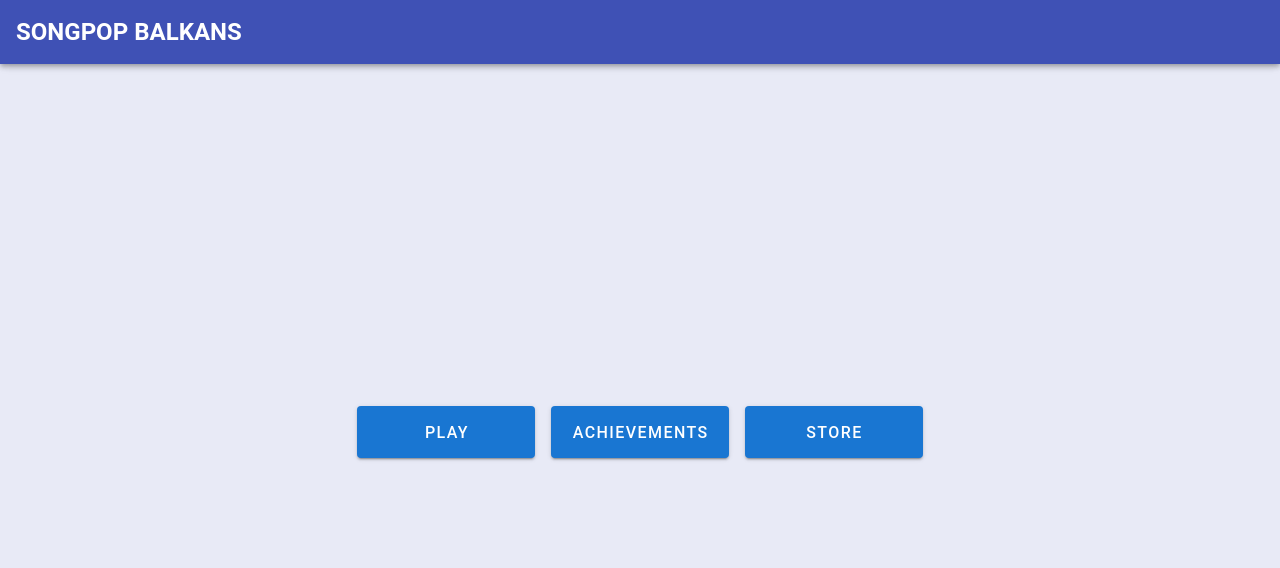
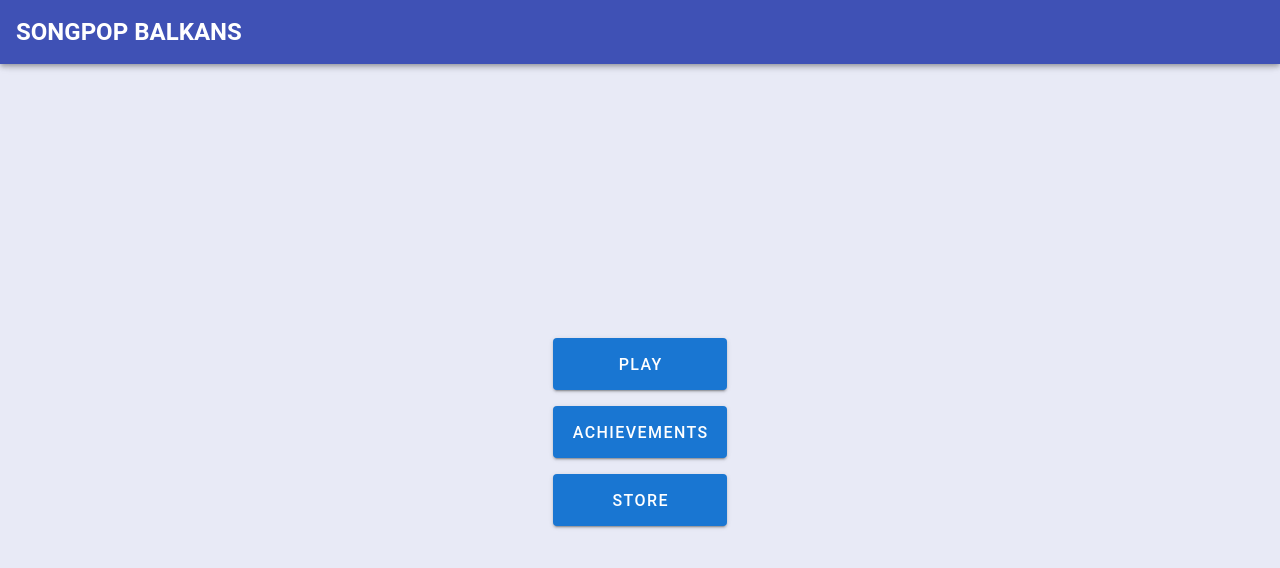
Before and after one commit to enricokokot/songpop-balkans-frontend, a Vue app: page / in a window 1280 px wide. Shown: the top 568 px of the page. Built offline with nearby package versions, Linux system fonts and the light colour scheme; the HTML template or start-up script is replaced by a standard one.

Commit message:
Fix alignment

```diff
--- a/src/views/HomeView.vue
+++ b/src/views/HomeView.vue
@@ -1,5 +1,6 @@
 <template>
   <v-container fill-height>
+    <v-col>
       <v-row class="align-center justify-center">
         <v-btn
           x-large
@@ -9,6 +10,8 @@
           width="15%"
           >PLAY</v-btn
         >
+      </v-row>
+      <v-row class="align-center justify-center">
         <v-btn
           x-large
           color="primary"
@@ -17,6 +20,8 @@
           width="15%"
           >ACHIEVEMENTS</v-btn
         >
+      </v-row>
+      <v-row class="align-center justify-center">
         <v-btn
           x-large
           color="primary"
@@ -26,6 +31,7 @@
           >STORE</v-btn
         >
       </v-row>
+    </v-col>
   </v-container>
 </template>
 
```
Lines whose indentation alone changed are shown as unchanged.
